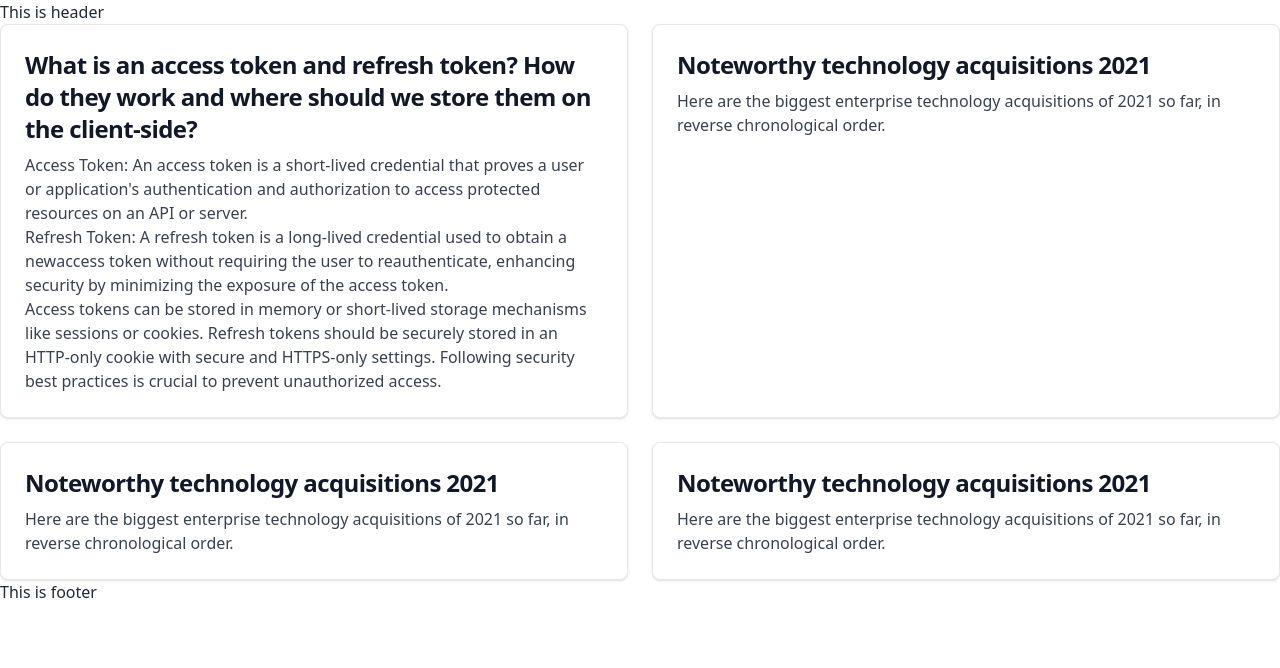
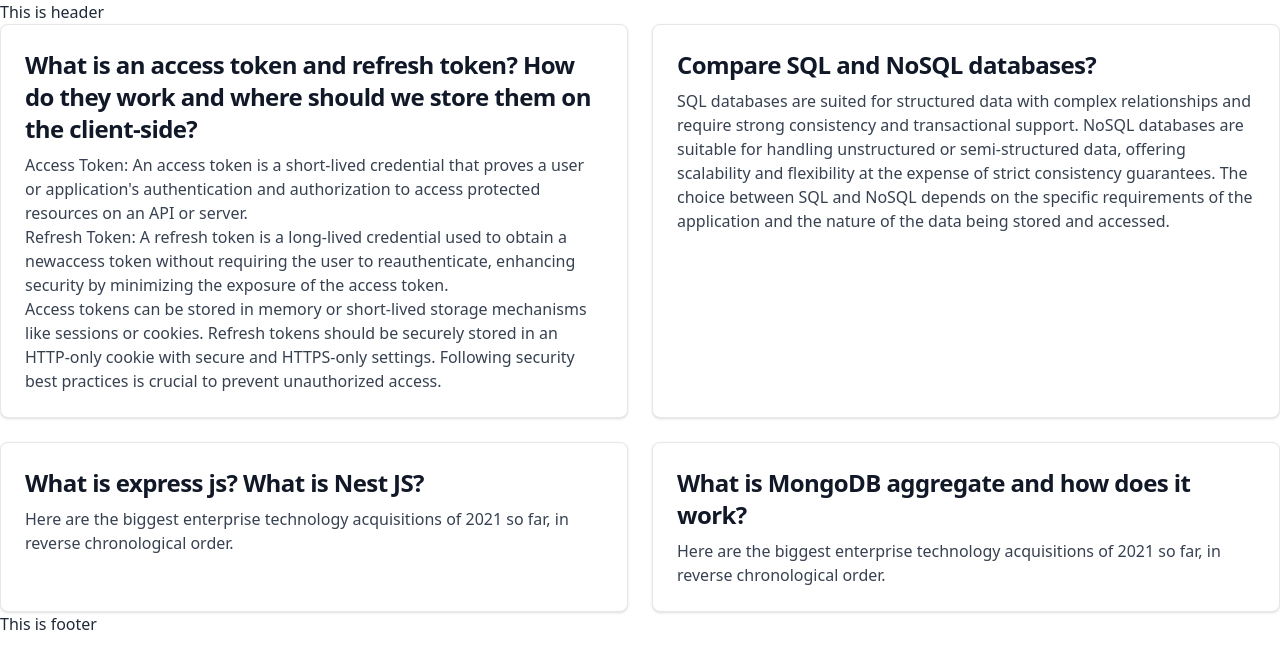
Before and after one commit to shariful10/baby-toy-client, a React (Vite) app: page /blog in a window 1280 px wide. Shown: the top 668 px of the page. Built offline with nearby package versions, Linux system fonts and the light colour scheme.

Commit message:
Second Question Added With Answer On Blog Page

```diff
--- a/src/Components/Pages/Blog.jsx
+++ b/src/Components/Pages/Blog.jsx
@@ -32,7 +32,17 @@ const Blog = () => {
 				href="#"
 				class="block w-full p-6 bg-white border border-gray-200 rounded-lg shadow hover:bg-gray-100 dark:bg-gray-800 dark:border-gray-700 dark:hover:bg-gray-700">
 				<h5 class="mb-2 text-2xl font-bold tracking-tight text-gray-900 dark:text-white">
-					Noteworthy technology acquisitions 2021
+                    Compare SQL and NoSQL databases?
+				</h5>
+				<p class="font-normal text-gray-700 dark:text-gray-400">
+                    SQL databases are suited for structured data with complex relationships and require strong consistency and transactional support. NoSQL databases are suitable for handling unstructured or semi-structured data, offering scalability and flexibility at the expense of strict consistency guarantees. The choice between SQL and NoSQL depends on the specific requirements of the application and the nature of the data being stored and accessed.
+				</p>
+			</div>
+			<div
+				href="#"
+				class="block w-full p-6 bg-white border border-gray-200 rounded-lg shadow hover:bg-gray-100 dark:bg-gray-800 dark:border-gray-700 dark:hover:bg-gray-700">
+				<h5 class="mb-2 text-2xl font-bold tracking-tight text-gray-900 dark:text-white">
+                    What is express js? What is Nest JS?
 				</h5>
 				<p class="font-normal text-gray-700 dark:text-gray-400">
 					Here are the biggest enterprise technology acquisitions of 2021 so far, in
@@ -43,18 +53,7 @@ const Blog = () => {
 				href="#"
 				class="block w-full p-6 bg-white border border-gray-200 rounded-lg shadow hover:bg-gray-100 dark:bg-gray-800 dark:border-gray-700 dark:hover:bg-gray-700">
 				<h5 class="mb-2 text-2xl font-bold tracking-tight text-gray-900 dark:text-white">
-					Noteworthy technology acquisitions 2021
-				</h5>
-				<p class="font-normal text-gray-700 dark:text-gray-400">
-					Here are the biggest enterprise technology acquisitions of 2021 so far, in
-					reverse chronological order.
-				</p>
-			</div>
-			<div
-				href="#"
-				class="block w-full p-6 bg-white border border-gray-200 rounded-lg shadow hover:bg-gray-100 dark:bg-gray-800 dark:border-gray-700 dark:hover:bg-gray-700">
-				<h5 class="mb-2 text-2xl font-bold tracking-tight text-gray-900 dark:text-white">
-					Noteworthy technology acquisitions 2021
+                    What is MongoDB aggregate and how does it work?
 				</h5>
 				<p class="font-normal text-gray-700 dark:text-gray-400">
 					Here are the biggest enterprise technology acquisitions of 2021 so far, in
```
